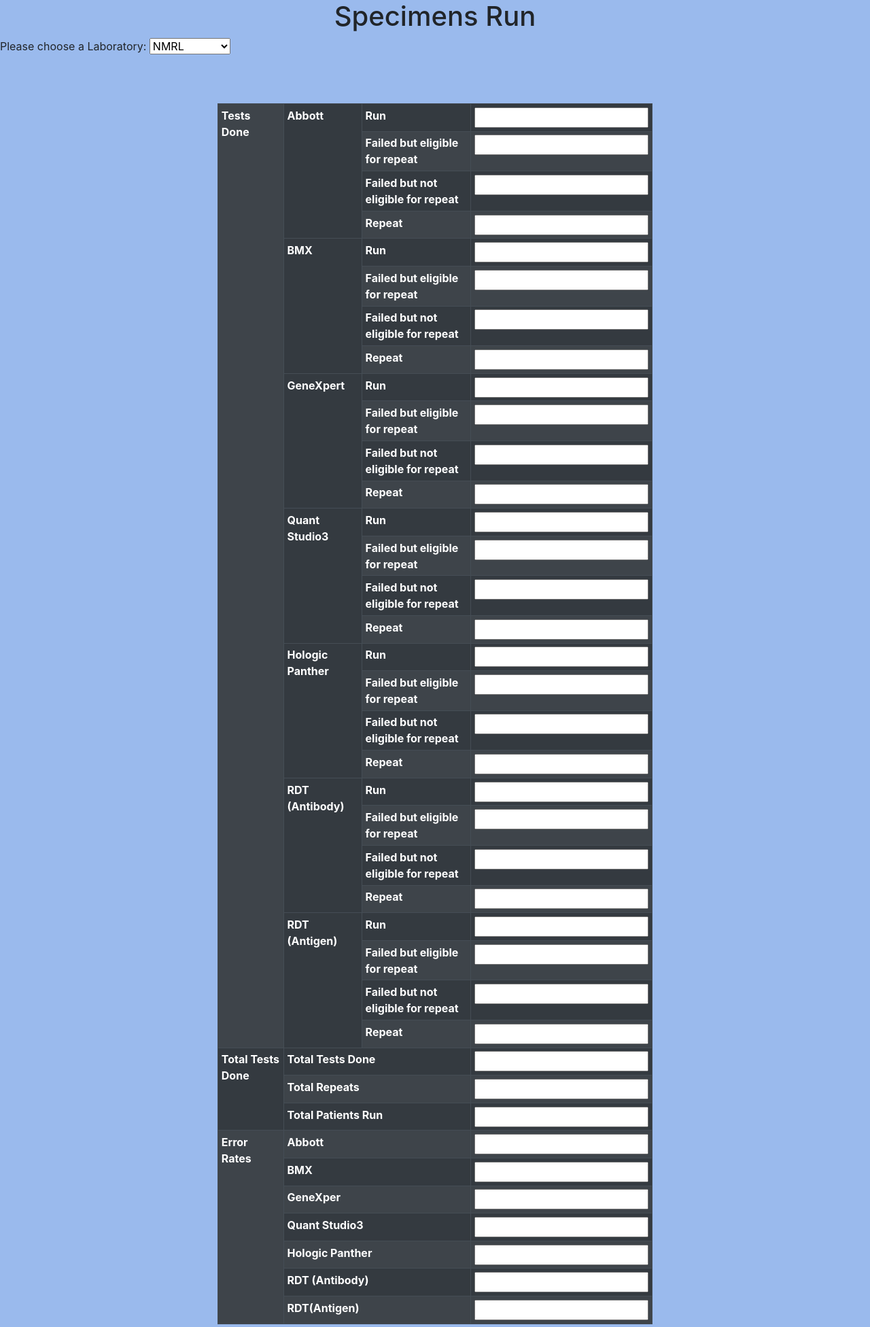
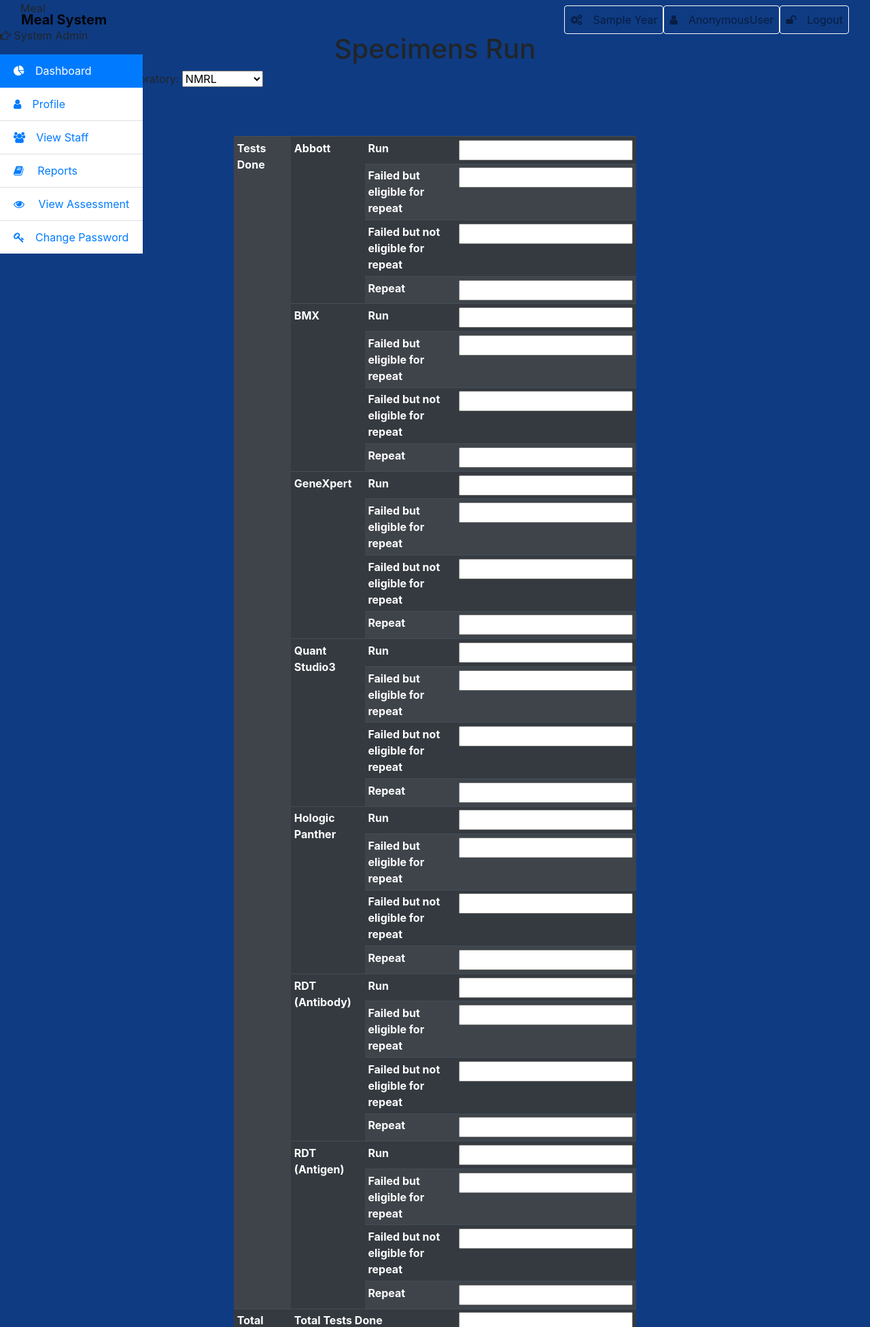
Before and after one commit to kastel21/meal, a Django app: template pages/templates/brti_covid_19 _weekly_statistics _tool_may_week_4/Specimens_Run.html in a window 1280 px wide. Shown: the top 1952 px of the page at 68% size. Run offline with Django 3.2, Linux system fonts and the light colour scheme; the template is opened without the code that fills it: most values are stand-ins (such as "Sample title", 1, 10 or a date in 2020); parts of the project's set-up code (start-up, migrations or seed data) failed here and were passed over; some libraries are stand-ins or nearby versions.

Commit message:
specimen run view added but still WIP

```diff
--- a/meal/settings.py
+++ b/meal/settings.py
@@ -37,6 +37,7 @@ INSTALLED_APPS = [
     'django.contrib.sessions',
     'django.contrib.messages',
     'django.contrib.staticfiles',
+    'django.contrib.humanize',
     'pages'
 ]
 
--- /dev/null
+++ b/pages/templates/base.html
@@ -0,0 +1,138 @@
+{% load static %}
+<!DOCTYPE html>
+<html lang="en">
+
+    <head>
+        <meta charset="utf-8">
+        <meta name="viewport" content="width=device-width, initial-scale=1, shrink-to-fit=no">
+        <meta http-equiv="x-ua-compatible" content="ie=edge">
+        <title>{% block title %} Meal | Home {% endblock title%}</title>
+        <!-- Font Awesome -->
+        <link rel="stylesheet" href="https://maxcdn.bootstrapcdn.com/font-awesome/4.7.0/css/font-awesome.min.css">
+        <!-- Bootstrap core CSS -->
+        <link href="{% static 'css/bootstrap.min.css' %}" rel="stylesheet">
+        <!-- Material Design Bootstrap -->
+        <link href="{% static 'css/mdb.min.css' %}" rel="stylesheet">
+        <!-- Your custom styles (optional) -->
+        <link href="{% static 'css/style.css' %}" rel="stylesheet">
+
+        <link rel="apple-touch-icon" sizes="180x180" href="{% static 'icons/apple-touch-icon.png' %}">
+        <link rel="icon" type="image/png" sizes="32x32" href="{% static 'icons/favicon-32x32.png' %}">
+        <link rel="icon" type="image/png" sizes="16x16" href="{% static 'icons/favicon-16x16.png' %}">
+        <link rel="manifest" href="{% static 'icons/site.webmanifest' %}">
+        <link rel="mask-icon" href="{% static 'icons/safari-pinned-tab.svg' %}" color="#5bbad5">
+        <meta name="msapplication-TileColor" content="#2b5797">
+        <meta name="theme-color" content="#ffffff">
+    </head>
+    <body class="grey lighten-3">
+
+    <!--Main Navigation-->
+    <header>
+
+        <!-- Navbar -->
+        <nav class="navbar fixed-top navbar-expand-lg navbar-light white scrolling-navbar">
+            <div class="container-fluid">
+
+                <!-- Brand -->
+                <a class="navbar-brand waves-effect" href="/">
+                    <strong class="blue-text"> Meal System</strong>
+                </a>
+
+                <!-- Collapse -->
+                <button class="navbar-toggler" type="button" data-toggle="collapse" data-target="#navbarSupportedContent"
+                    aria-controls="navbarSupportedContent" aria-expanded="false" aria-label="Toggle navigation">
+                    <span class="navbar-toggler-icon"></span>
+                </button>
+
+                <!-- Links -->
+                <div class="collapse navbar-collapse" id="navbarSupportedContent">
+
+                    <ul class="navbar-nav mr-auto"></ul>
+                    <ul class="navbar-nav nav-flex-icons">
+                        <li class="nav-item">
+                            <a href="{% if request.user.is_superuser %}#{% else %}#{% endif %}" class="nav-link border border-light grey-text rounded waves-effect">
+                                <i class="fa fa-cogs mr-3"></i>{{ current_semester }} Year
+                            </a>
+                        </li>
+                        <!-- <li class="nav-item">
+                            <a href="{% if request.user.is_superuser %}{% url 'manage_session' %}{% else %}#{% endif %}" class="nav-link border border-light green-text rounded waves-effect">
+                                <i class="fa fa-cogs mr-3"></i>{{ current_session }}
+                            </a>
+                        </li> -->
+                        <li class="nav-item">
+                            <a href="#" class="nav-link border border-light rounded waves-effect blue-text">
+                                <i  class="fa fa-user mr-3"></i>{{ user|capfirst }}
+                            </a>
+                        </li>
+
+                         <li class="nav-item">
+                            <a href="/accounts/logout/" class="nav-link border border-light rounded waves-effect red-text">
+                                <i class="fa fa-unlock mr-3"></i>Logout
+                            </a>
+                        </li>
+                    </ul>
+
+                </div>
+
+            </div>
+        </nav>
+        <!-- Navbar -->
+        <!-- Sidebar -->
+        <style type="text/css">
+            .dashboard {
+                display: block;
+                max-height: 500px;
+                overflow-y: auto;
+                -ms-overflow-style:
+                -ms-autohiding-scrollbar;
+        }
+        </style>
+        <div class="sidebar-fixed position-fixed">
+                <p style="margin-left: 30px;" id="icon" class="logo"> Meal </p>
+                {% if request.user.is_lecturer %}
+                <p><i class="fa fa-hand-o-right" aria-hidden="true"></i>
+                    <span class="teal-text text-center"> Course Lecturer</span></p>
+                {% elif request.user.is_student %}
+                <p><i class="fa fa-hand-o-right" aria-hidden="true"></i>
+                    <span class="teal-text text-center"> Student</span></p>
+                {% else %}
+                <p><i class="fa fa-hand-o-right" aria-hidden="true"></i>
+                    <span class="teal-text text-center"> System Admin</span></p>
+                {% endif %}
+            <div class="dashboard">
+            {% block side_bar %}
+                {% include 'partial_active_element.html' with active='Dashboard' %}
+            {% endblock side_bar %}
+            </div>
+
+        </div>
+        <!-- Sidebar -->
+
+    </header>
+    <!--Main Navigation-->
+
+    <!--Main layout-->
+    <main class="pt-5 mx-lg-5">
+        {% block content%} {% endblock %}
+    </main>
+    <!--Main layout-->
+    <footer>
+    	<a href="https://seal.beyondsecurity.com/vulnerability-scanner-verification/admi.vginfotec.xyz"><img src="https://seal.beyondsecurity.com/verification-images/admi.vginfotec.xyz/vulnerability-scanner-2.gif" alt="Website Security Test" border="0"></a>
+    </footer>
+
+    <!-- SCRIPTS -->
+    <!-- JQuery -->
+    <script type="text/javascript" src="{% static 'js/jquery-3.3.1.min.js' %}"></script>
+    <!-- Bootstrap tooltips -->
+    <script type="text/javascript" src="{% static 'js/popper.min.js' %}"></script>
+    <!-- Bootstrap core JavaScript -->
+    <script type="text/javascript" src="{% static 'js/bootstrap.min.js' %}"></script>
+    <!-- MDB core JavaScript -->
+    <script type="text/javascript" src="{% static 'js/mdb.min.js' %}"></script>
+    <script type="text/javascript" src="{% static 'js/tooltips.js' %}"></script>
+     <script src="https://code.jquery.com/jquery-3.3.1.min.js" integrity="sha256-FgpCb/KJQlLNfOu91ta32o/NMZxltwRo8QtmkMRdAu8=" crossorigin="anonymous"></script>
+    {% block js %}
+
+    {% endblock js %}
+    </body>
+</html>
--- a/pages/templates/brti_covid_19 _weekly_statistics _tool_may_week_4/Specimens_Run.html
+++ b/pages/templates/brti_covid_19 _weekly_statistics _tool_may_week_4/Specimens_Run.html
@@ -1,8 +1,11 @@
-<!DOCTYPE html PUBLIC "-//W3C//DTD XHTML 1.0 Transitional//EN" "http://www.w3.org/TR/xhtml1/DTD/xhtml1-transitional.dtd">
-<html xmlns="http://www.w3.org/1999/xhtml">
+
+
+ {% extends 'base.html' %}
+ {% load humanize %}
+{% block title %} Dashboard | Meal {% endblock title %}
+
+
 <head>
-<meta http-equiv="Content-Type" content="text/html; charset=utf-8" />
-  <title>Specimen Run</title>
   <link href="bitnami.css" media="all" rel="Stylesheet" type="text/css" />
   <link href="/dashboard/stylesheets/all.css" rel="stylesheet" type="text/css" />
   <link rel="stylesheet" href="https://stackpath.bootstrapcdn.com/bootstrap/4.3.1/css/bootstrap.min.css" integrity="sha384-ggOyR0iXCbMQv3Xipma34MD+dH/1fQ784/j6cY/iJTQUOhcWr7x9JvoRxT2MZw1T" crossorigin="anonymous">
@@ -18,7 +21,11 @@
             }
         </style>
 </head>
-<body style="background-color:#9abaed;">
+
+
+{% block content %}
+
+<body style="background-color:#0f3b83;">
 	<h1 align="center">Specimens Run</h1>
 	<label> Please choose a Laboratory: </label>
 <select id="">
@@ -217,3 +224,5 @@
 </table>
 <br><br>
 </body>
+
+{% endblock %}
--- /dev/null
+++ b/pages/templates/partial_active_element.html
@@ -0,0 +1,115 @@
+<div class="list-group list-group-flush">
+    <a href="/" class="list-group-item
+        {% if active == 'Dashboard' %} active {% endif %} waves-effect">
+        <i class="fa fa-pie-chart mr-3" aria-hidden="true"></i>Dashboard</a>
+
+    <a href="#" class="list-group-item
+        {% if active == 'Profile' %} active {% endif %} waves-effect">
+        <i class="fa fa-user mr-3" aria-hidden="true"></i>Profile</a>
+
+    {% if request.user.is_superuser %}
+    <a href="#" class="list-group-item
+        {% if active == 'students' %} active {% endif %} waves-effect">
+        <i class="fa fa-users mr-3" aria-hidden="true"></i> Students</a>
+        {% endif %}
+
+        {% if request.user.is_lecturer %}
+        <a href="#" class="list-group-item
+        {% if active == 'students' %} active {% endif %} waves-effect">
+        <i class="fa fa-graduation-cap mr-3" aria-hidden="true"></i>View Students</a>
+    {% endif %}
+
+    <!-- {% if request.user.is_superuser %}
+    <a href="{% url 'staff_list' %}" class="list-group-item
+        {% if active == 'staff' %} active {% endif %} waves-effect">
+        <i class="fa  fa-users mr-3" aria-hidden="true"></i> Staff</a>
+        {% endif %} -->
+
+    {% if  1 %}
+        <a href="#" class="list-group-item
+        {% if active == 'staff' %} active {% endif %} waves-effect">
+        <i class="fa  fa-users mr-3" aria-hidden="true"></i>View Staff</a>
+    {% endif %}
+
+    {% if 1 %}
+    <a href="#" class="list-group-item
+        {% if active == 'report_list' %} active {% endif %} waves-effect">
+        <i class="fa fa-book mr-3" aria-hidden="true"></i> Reports</a>
+
+    <!-- {% elif request.user.is_student %}
+        <a href="{% url 'course_list' %}" class="list-group-item
+        {% if active == 'course_list' %} active {% endif %} waves-effect">
+        <i class="fa fa-book mr-3" aria-hidden="true"></i>View Courses</a>
+    {% endif %} -->
+
+    <!-- {% if request.user.is_superuser %}
+    <a href="{% url 'course_allocation' %}" class="list-group-item
+        {% if active == 'course_allocation' %} active {% endif %} waves-effect">
+        <i class="fa fa-book mr-3" aria-hidden="true"></i>Course Allocation</a>
+    {% endif %} -->
+
+    <!-- {% if request.user.is_superuser or request.user.is_lecturer %}
+    <a href="{% url 'course_allocation_view' %}" class="list-group-item
+        {% if active == 'course_allocation_view' %} active {% endif %} waves-effect">
+        <i class="fa fa-book mr-3" aria-hidden="true"></i>Allocation List</a>
+    {% endif %} -->
+
+    <!-- {% if request.user.is_student %}
+    <a href="{% url 'course_registration' %}" class="list-group-item
+        {% if active == 'course_registration' %} active {% endif %} waves-effect">
+        <i class="fa fa-book mr-3" aria-hidden="true"></i>Course Resgistration</a>
+    {% endif %} -->
+
+    <!-- {% if request.user.is_lecturer %}
+    <a href="{% url 'add_score' %}" class="list-group-item
+        {% if active == 'Add_Score' %} active {% endif %} waves-effect">
+        <i class="fa fa-book mr-3" aria-hidden="true"></i>
+        Manage Score
+    </a>
+    {% endif %} -->
+
+    <!-- {% if request.user.is_student %}
+    <a href="{% url 'view_results' %}" class="list-group-item
+        {% if active == 'view_results' %} active {% endif %} waves-effect">
+        <i class="fa fa-eye mr-3" aria-hidden="true"></i>
+             View Assessment</a>
+    {% endif %} -->
+
+
+    {% if 1 %}
+    <a href="#" class="list-group-item
+        {% if active == 'view_results' %} active {% endif %} waves-effect">
+        <i class="fa fa-eye mr-3" aria-hidden="true"></i>
+             View Assessment</a>
+    {% endif %}
+
+
+
+    <a href="#" class="list-group-item
+        {% if active == 'change_password' %} active {% endif %} waves-effect">
+    <i class="fa  fa-key mr-3" aria-hidden="true"></i>Change Password</a>
+
+    <!-- {% if request.user.is_superuser %}
+    <a href="{% url 'manage_session' %}" class="list-group-item
+        {% if active == 'manage_session' %} active {% endif %} waves-effect">
+        <i class="fa  fa-cogs mr-3" aria-hidden="true"></i>Session Setting</a>
+    {% endif %} -->
+
+    <!-- {% if request.user.is_superuser %}
+    <a href="{% url 'manage_semester' %}" class="list-group-item
+        {% if active == 'manage_semester' %} active {% endif %} waves-effect">
+        <i class="fa  fa-gear mr-3" aria-hidden="true"></i>Semester Setting</a>
+    {% endif %} -->
+
+    <!-- {% if request.user.is_student %}
+    <a href="#" class="list-group-item
+        {% if active == 'payment' %} active {% endif %} waves-effect">
+        <i class="fa  fa-cc-mastercard mr-3" aria-hidden="true"></i>Pay Departmental</a>
+    {% endif %} -->
+
+    <!-- {% if request.user.is_superuser %}
+    <a href="#" class="list-group-item
+        {% if active == 'system_setting' %} active {% endif %} waves-effect">
+        <i class="fa  fa-gear mr-3" aria-hidden="true"></i>System setting</a>
+    {% endif %} -->
+</div>
--- a/pages/urls.py
+++ b/pages/urls.py
@@ -3,5 +3,5 @@ from django.urls import path
 from . import views
 
 urlpatterns = [
-    path('', views.index, name='index'),
+    path('', views.profile, name='profile'),
 ]
```
Also changed, not shown: pages/models.py (+11 -11 lines), pages/templates/home.html (added, +355 -0 lines), pages/views.py (+25 -14 lines).
